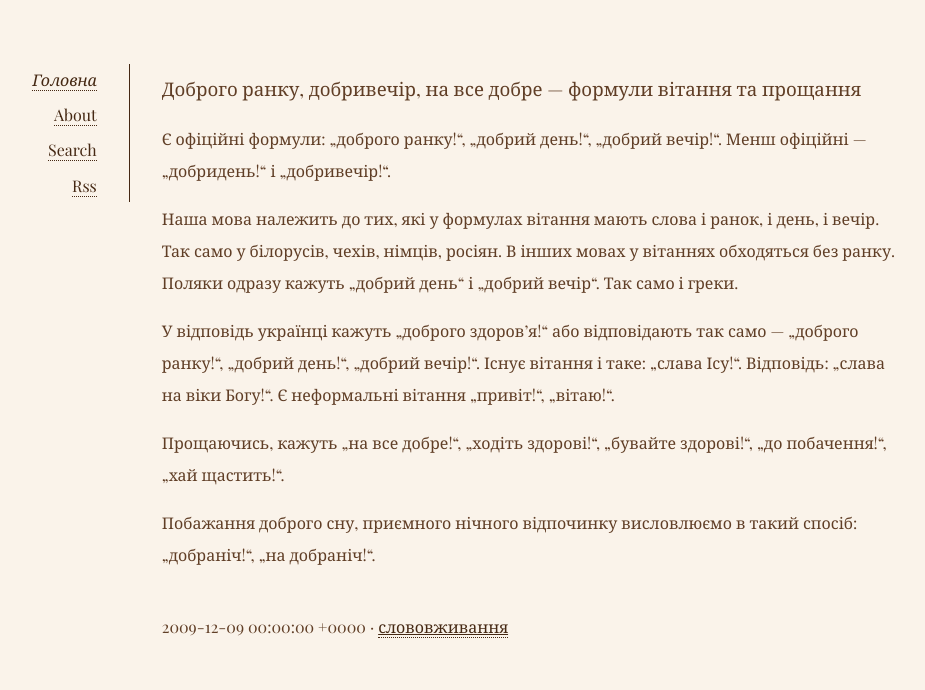
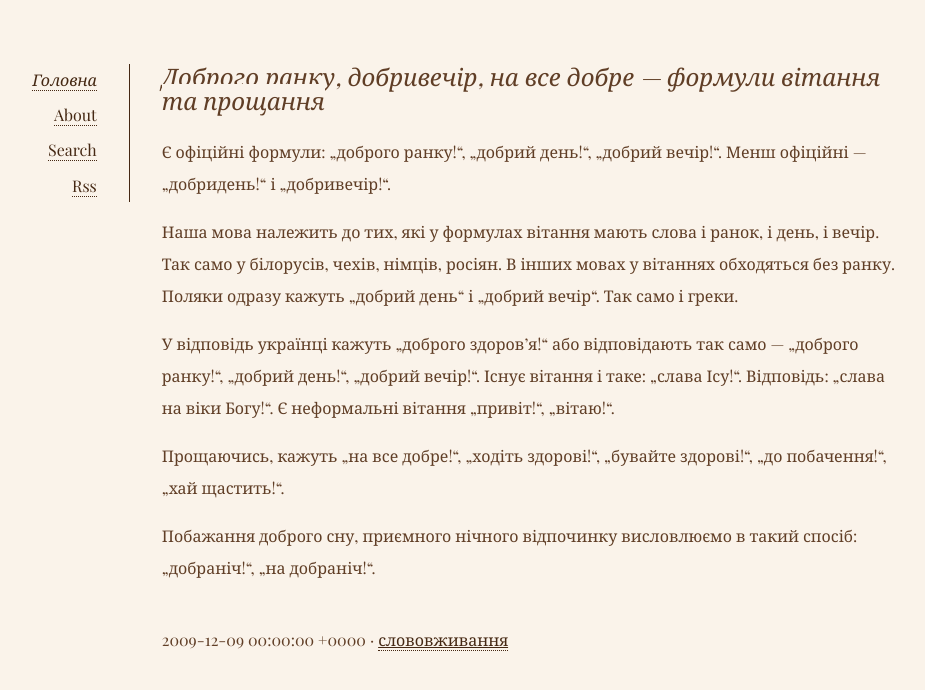
Before and after one commit to ponomariv/ponomariv.github.io, a Jekyll site: the page built from _posts/2009-12-09-formuly-vitannja-ta-proshchannja.md, in a window 1280 px wide. Shown: the top 690 px of the page, without its empty margins (191-1116 px from the left). Built offline with Jekyll 4.4.1, drawn with Linux system fonts in a browser that asks for light colours; some web fonts are replaced.

Commit message:
Update post.html

```diff
--- a/_layouts/post.html
+++ b/_layouts/post.html
@@ -3,7 +3,7 @@ layout: default
 ---
 
 <section class="post">
-  <h3>{{ page.title }}</h3>
+  <h2><i>{{ page.title }}</i></h2>
   {{ content }}
   <span class="meta"><time datetime="{{ page.date | date_to_xmlschema }}">{{ page.date | date: %-d.%-m.%Y" }}</time> &middot; {% for tag in page.tags %}
     <a href="/tag/{{tag}}">{{tag}}</a>{% unless forloop.last %}, {% endunless %}{% endfor %}</span>
```
